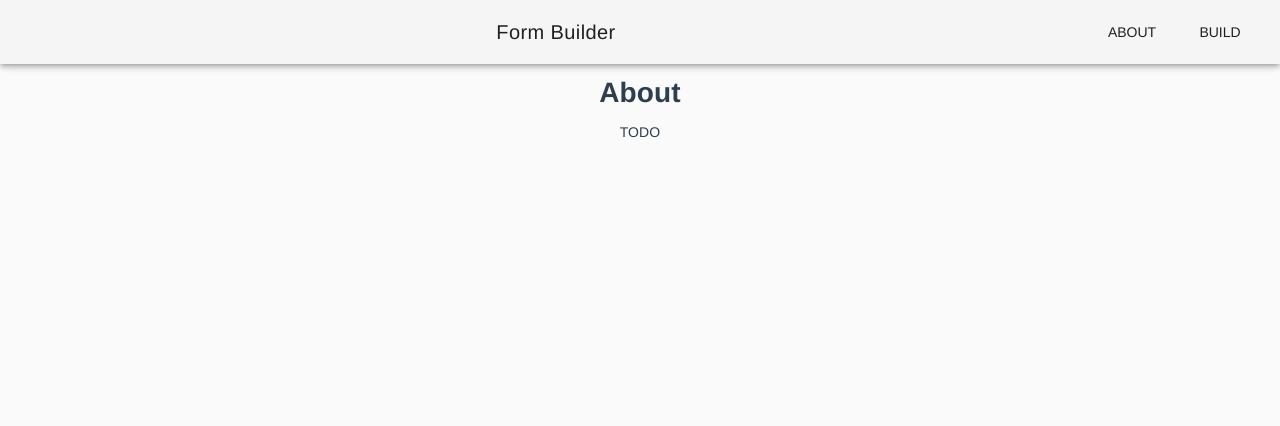
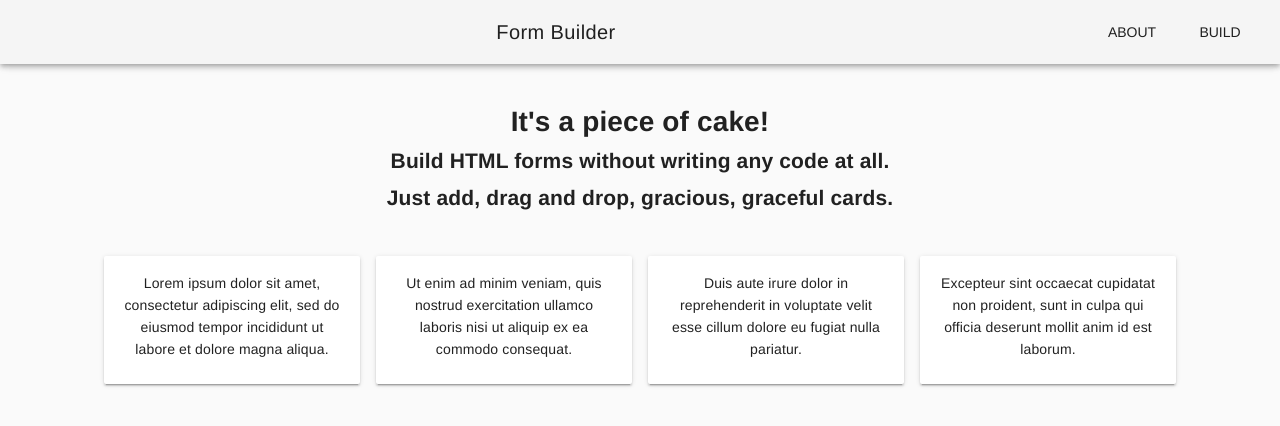
Before and after one commit to programarivm/formvuilder, a Vue app: page /#/about in a window 1280 px wide. Shown: the top 426 px of the page. Built offline with nearby package versions, Linux system fonts and the light colour scheme.

Commit message:
About content is added

```diff
--- a/src/components/About.vue
+++ b/src/components/About.vue
@@ -1,9 +1,44 @@
 <template>
   <div>
-    <h1>About</h1>
-    <p>TODO</p>
+    <md-content>
+      <h1>It's a piece of cake!</h1>
+      <h2>Build HTML forms without writing any code at all.</h2>
+      <h2>Just add, drag and drop, gracious, graceful cards.</h2>
+    </md-content>
+    <md-card class="md-layout-item md-small-size-95 md-size-20">
+      <md-card-content>
+        Lorem ipsum dolor sit amet, consectetur adipiscing elit, sed do eiusmod tempor incididunt ut labore et dolore magna aliqua.
+      </md-card-content>
+    </md-card>
+    <md-card class="md-layout-item md-small-size-95 md-size-20">
+      <md-card-content>
+        Ut enim ad minim veniam, quis nostrud exercitation ullamco laboris nisi ut aliquip ex ea commodo consequat.
+      </md-card-content>
+    </md-card>
+    <md-card class="md-layout-item md-small-size-95 md-size-20">
+      <md-card-content>
+        Duis aute irure dolor in reprehenderit in voluptate velit esse cillum dolore eu fugiat nulla pariatur.
+      </md-card-content>
+    </md-card>
+    <md-card class="md-layout-item md-small-size-95 md-size-20">
+      <md-card-content>
+        Excepteur sint occaecat cupidatat non proident, sunt in culpa qui officia deserunt mollit anim id est laborum.
+      </md-card-content>
+    </md-card>
   </div>
 </template>
+
+<style scoped>
+  .md-content {
+    margin: 3rem 0 2rem 0;
+    background-color: transparent;
+  }
+  .md-card {
+    margin: 1rem 0.5rem;
+    display: inline-block;
+    vertical-align: top;
+  }
+</style>
 
 <script>
 export default {
```
